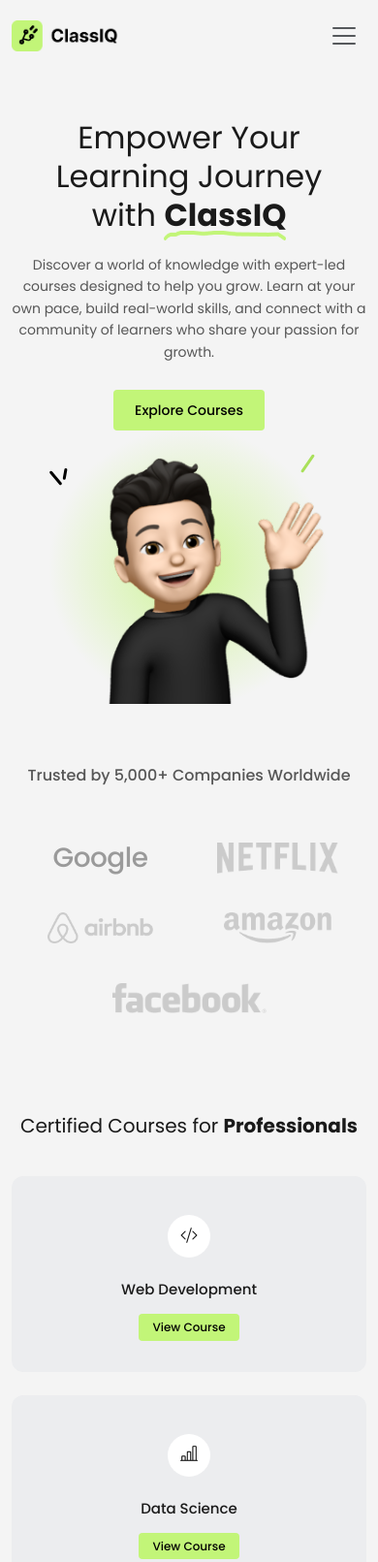
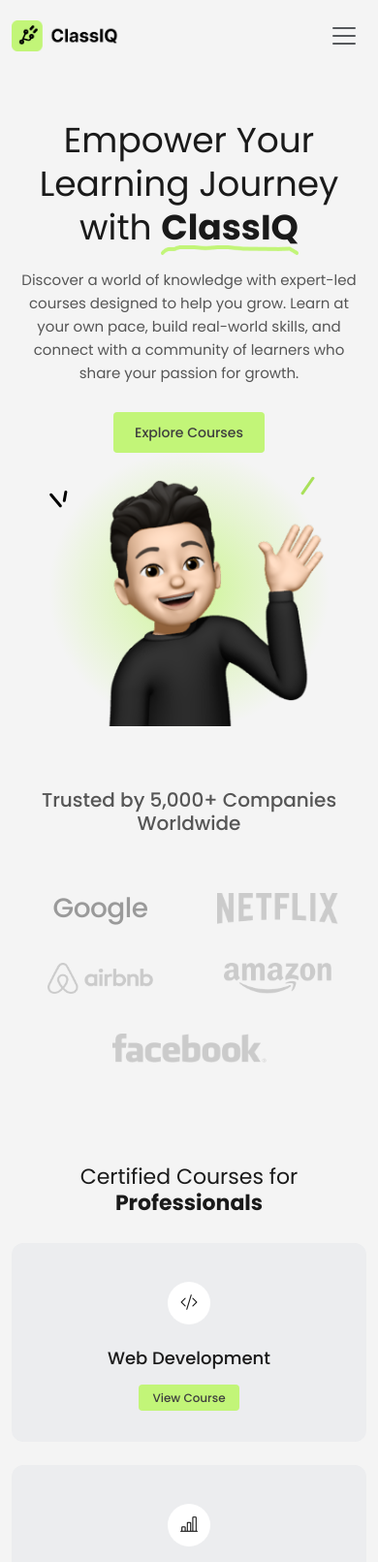
Before and after one commit to adarshgithubit/vedant-assignment, a plain HTML site: page index.html in a window 390 px wide. Shown: the top 1611 px of the page at 97% size. Drawn offline with nearby package versions, Linux system fonts and the light colour scheme.

Commit message:
Match Figma font sizes and button text color
- Use Figma font sizes for headings, buttons and feature list
- Set green button text to #3E3E3E and feature list text to #545454
- Add tablet and mobile font sizes so text fits smaller screens

Co-Authored-By: Claude Opus 5.5 <noreply@anthropic.com>

```diff
--- a/css/base.css
+++ b/css/base.css
@@ -10,6 +10,7 @@
   --color-surface: #f4f4f4;
   --color-white: #ffffff;
   --color-border: #d4d4d4;
+  --color-btn-text: #3e3e3e;
 
   --font-family: Poppins, sans-serif;
 
@@ -62,7 +63,7 @@ h6 {
 }
 
 .section-title {
-  font-size: 1.25rem;
+  font-size: 28px;
   font-weight: 400;
   text-align: center;
   margin-bottom: 40px;
@@ -89,7 +90,7 @@ h6 {
 
 .btn-primary-custom {
   background-color: var(--color-primary);
-  color: var(--color-dark);
+  color: var(--color-btn-text);
   padding: 10px 22px;
   font-size: 0.875rem;
 }
@@ -97,13 +98,13 @@ h6 {
 .btn-primary-custom:hover,
 .btn-primary-custom:focus-visible {
   background-color: var(--color-primary-dark);
-  color: var(--color-dark);
+  color: var(--color-btn-text);
   transform: translateY(-1px);
 }
 
 .btn-primary-custom.btn-sm-custom {
   padding: 4px 14px;
-  font-size: 0.75rem;
+  font-size: 12px;
 }
 
 .btn-dark-custom {
@@ -200,6 +201,21 @@ html:not(.logged-in) .user-only {
 
   .nav-actions {
     margin-top: 12px;
+  }
+
+  .section-title {
+    font-size: 24px;
+  }
+}
+
+@media (max-width: 575.98px) {
+  .section-title {
+    font-size: 22px;
+    margin-bottom: 28px;
+  }
+
+  .btn-dark-custom {
+    font-size: 16px;
   }
 }
 
--- a/css/courses.css
+++ b/css/courses.css
@@ -258,6 +258,7 @@
   border: none;
   border-radius: 8px;
   background-color: var(--color-primary);
+  color: var(--color-btn-text);
   font-family: var(--font-family);
   font-size: 0.875rem;
   font-weight: 600;
--- a/css/home.css
+++ b/css/home.css
@@ -9,7 +9,7 @@
 }
 
 .hero-title {
-  font-size: clamp(2rem, 4.5vw, 3rem);
+  font-size: 68px;
   font-weight: 400;
   line-height: 1.25;
   margin-bottom: 20px;
@@ -32,7 +32,7 @@
 }
 
 .hero-text {
-  font-size: 0.875rem;
+  font-size: 16px;
   color: var(--color-muted);
   max-width: 440px;
   margin-bottom: 28px;
@@ -106,7 +106,7 @@
 }
 
 .trusted-title {
-  font-size: 1rem;
+  font-size: 28px;
   font-weight: 500;
   color: var(--color-muted);
   margin-bottom: 28px;
@@ -181,7 +181,7 @@
 }
 
 .course-card h3 {
-  font-size: 0.9375rem;
+  font-size: 20px;
   font-weight: 500;
   margin-bottom: 16px;
 }
@@ -222,7 +222,8 @@
   display: flex;
   align-items: center;
   gap: 12px;
-  font-size: 0.9375rem;
+  font-size: 24px;
+  color: #545454;
 }
 
 .feature-list li + li {
@@ -242,6 +243,12 @@
 }
 
 /* Responsive tweaks --------------------------------------- */
+@media (max-width: 1199.98px) {
+  .hero-title {
+    font-size: 56px;
+  }
+}
+
 @media (max-width: 991.98px) {
   .hero {
     text-align: center;
@@ -264,6 +271,18 @@
     display: inline-block;
     text-align: left;
   }
+
+  .hero-title {
+    font-size: 52px;
+  }
+
+  .trusted-title {
+    font-size: 24px;
+  }
+
+  .course-card h3 {
+    font-size: 18px;
+  }
 }
 
 @media (max-width: 575.98px) {
@@ -271,6 +290,22 @@
     padding: 48px 0;
   }
 
+  .feature-list li {
+    font-size: 18px;
+  }
+
+  .hero-title {
+    font-size: 36px;
+  }
+
+  .hero-text {
+    font-size: 15px;
+  }
+
+  .trusted-title {
+    font-size: 20px;
+  }
+
   .hero-media img {
     max-width: 280px;
   }
```
